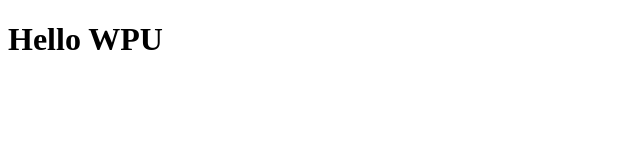
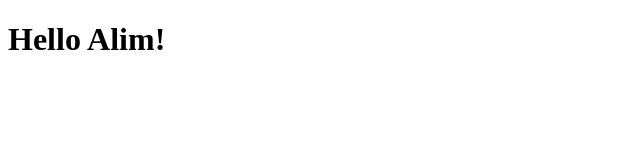
Before and after one commit to khoiralalim/LandingPageTest, a plain HTML site: page index.html in a window 1280 px wide. Shown: the full height of the page, 0-640 px from the left. Drawn offline with Linux system fonts and the light colour scheme.

Commit message:
Update index.html

```diff
--- a/index.html
+++ b/index.html
@@ -6,6 +6,6 @@
     <title>Coba tailwind</title>
 </head>
 <body>
-    <h1>Hello WPU</h1>
+    <h1>Hello Alim!</h1>
 </body>
 </html>
```
